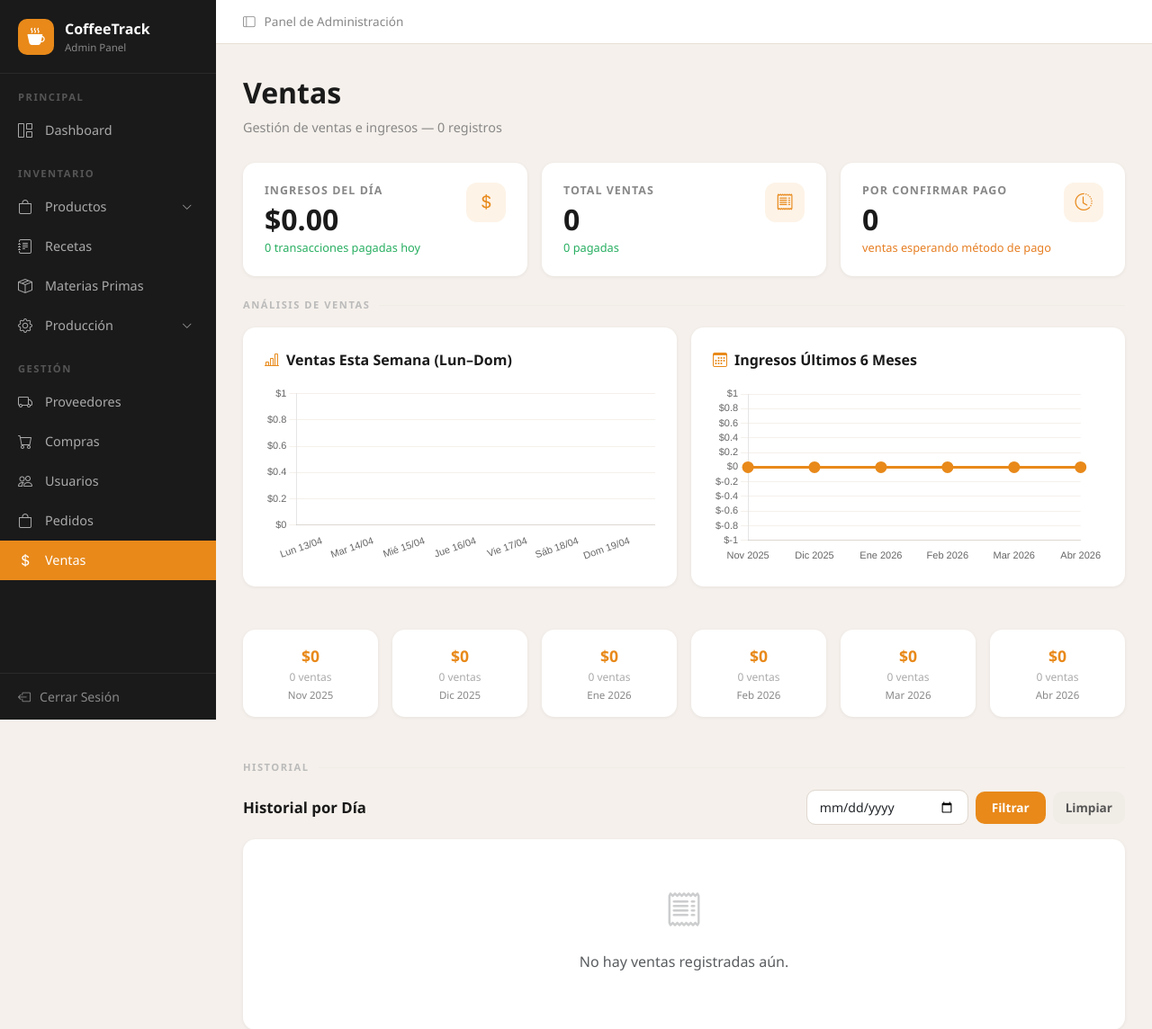
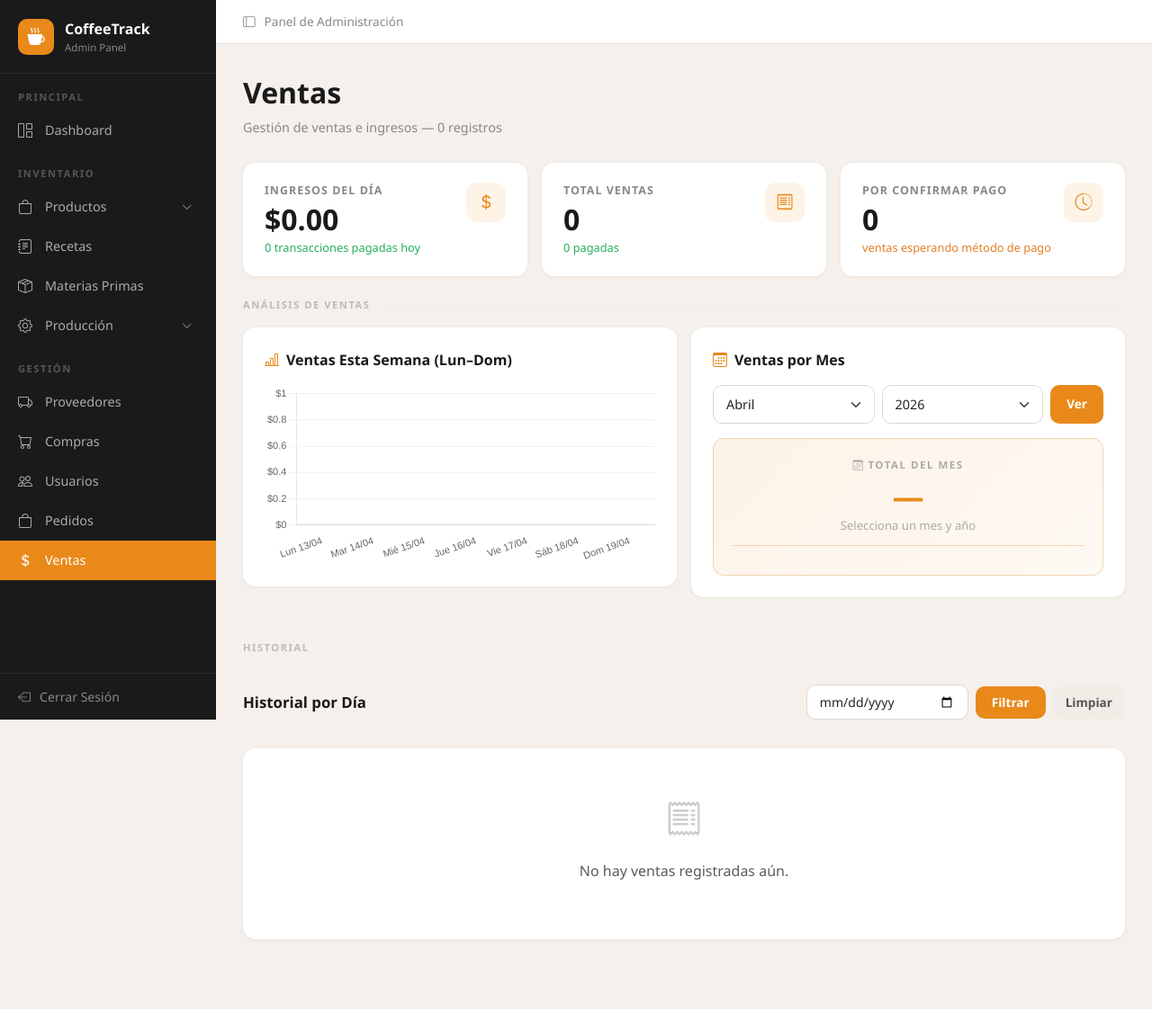
Before and after one commit to IDGS-805-23001546/coffeetrack1, a Flask app: page /admin/ventas/ in a window 1280 px wide. Shown: the top 1144 px of the page at 90% size. After the commit the page ends 1122 px from the top, so only its background shows below. Run offline with Flask 3, Linux system fonts and the light colour scheme; the visitor is signed in with stand-in values (Sample User, id 1).

Commit message:
15abr2026.CarlosRios.en vents se elimina grafico de ventas, se cambia por un modal que muestra las ventas de un mes en un año que se elija.

```diff
--- a/app/templates/admin/ventas.html
+++ b/app/templates/admin/ventas.html
@@ -150,32 +150,52 @@
         </div>
     </div>
 
-    <!-- Gráfica últimos 6 meses -->
-    <div class="col-md-6">
-        <div class="section-card">
-            <div class="section-title">
-                <i class="bi bi-calendar3" style="color:#e8891a;"></i>
-                Ingresos Últimos 6 Meses
+    <!-- Filtro por mes -->
+<div class="col-md-6">
+    <div class="section-card">
+        <div class="section-title">
+            <i class="bi bi-calendar3" style="color:#e8891a;"></i>
+            Ventas por Mes
+        </div>
+        <div class="d-flex gap-2 mb-3">
+            <select id="filtroMes" class="form-select" style="border-radius:10px; border:1px solid #e0d8d0;">
+                <option value="1">Enero</option>
+                <option value="2">Febrero</option>
+                <option value="3">Marzo</option>
+                <option value="4">Abril</option>
+                <option value="5">Mayo</option>
+                <option value="6">Junio</option>
+                <option value="7">Julio</option>
+                <option value="8">Agosto</option>
+                <option value="9">Septiembre</option>
+                <option value="10">Octubre</option>
+                <option value="11">Noviembre</option>
+                <option value="12">Diciembre</option>
+            </select>
+            <select id="filtroAnio" class="form-select" style="border-radius:10px; border:1px solid #e0d8d0;">
+                <option value="2024">2024</option>
+                <option value="2025">2025</option>
+                <option value="2026" selected>2026</option>
+                <option value="2027">2027</option>
+                <option value="2028">2028</option>
+                <option value="2029">2029</option>
+                <option value="2030">2030</option>
+            </select>
+            <button class="btn-filtrar" onclick="filtrarPorMes()">Ver</button>
+        </div>
+
+        <div id="resultadoMes" style="background:linear-gradient(135deg, #fdf3e7, #fef9f3); border:1px solid #f0d5b0; border-radius:12px; padding:20px; text-align:center;">
+            <div style="font-size:0.72rem; color:#aaa; text-transform:uppercase; letter-spacing:1.5px; font-weight:600; margin-bottom:8px;">
+                <i class="bi bi-calendar3 me-1"></i>Total del Mes
             </div>
-            <div style="position:relative; height:200px;">
-                <canvas id="chartMeses"></canvas>
-            </div>
+            <div style="font-size:2.2rem; font-weight:800; color:#e8891a; line-height:1;" id="totalMesFiltro">—</div>
+            <div style="font-size:0.82rem; color:#aaa; margin-top:6px;" id="cantMesFiltro">Selecciona un mes y año</div>
+            <div style="margin-top:12px; padding-top:12px; border-top:1px solid #f0d5b0; font-size:0.75rem; color:#bbb;" id="promedioMes"></div>
         </div>
+
     </div>
 </div>
 
-<!-- Resumen mensual -->
-<div class="row g-3 mb-4">
-    {% for i in range(meses_labels|length) %}
-    <div class="col">
-        <div class="section-card text-center py-3">
-            <div class="mes-stat-valor">${{ "%.0f"|format(meses_valores[i]) }}</div>
-            <div style="font-size:0.75rem; color:#aaa; margin: 2px 0;">{{ meses_cantidades[i] }} ventas</div>
-            <div class="mes-stat-label">{{ meses_labels[i] }}</div>
-        </div>
-    </div>
-    {% endfor %}
-</div>
 
 <!-- HISTORIAL POR DIA -->
 <div class="divider-label">Historial</div>
@@ -332,39 +352,6 @@ new Chart(document.getElementById('chartSemana'), {
     }
 });
 
-// Gráfica meses — línea
-new Chart(document.getElementById('chartMeses'), {
-    type: 'line',
-    data: {
-        labels: mesesLabels,
-        datasets: [{
-            data: mesesValores,
-            borderColor: '#e8891a',
-            backgroundColor: 'rgba(232,137,26,0.08)',
-            borderWidth: 3,
-            pointBackgroundColor: '#e8891a',
-            pointRadius: 5,
-            pointHoverRadius: 7,
-            fill: true,
-            tension: 0.4
-        }]
-    },
-    options: {
-        responsive: true, maintainAspectRatio: false,
-        plugins: {
-            legend: { display: false },
-            tooltip: {
-                callbacks: {
-                    label: ctx => ` $${ctx.raw.toFixed(2)} — ${mesesCants[ctx.dataIndex]} venta(s)`
-                }
-            }
-        },
-        scales: {
-            x: { grid: { display: false }, ticks: { font: { size: 11 } } },
-            y: { grid: { color: '#f5f0eb' }, ticks: { font: { size: 11 }, callback: v => `$${v}` } }
-        }
-    }
-});
 
 function toggleDia(header) {
     const body = header.nextElementSibling;
@@ -472,5 +459,53 @@ function abrirConfirmar(id, referencia, metodoPago) {
 const hoy = new Date().toISOString().split('T')[0];
 const diaHoy = document.querySelector(`.historial-dia[data-fecha="${hoy}"]`);
 if (diaHoy) toggleDia(diaHoy.querySelector('.historial-dia-header'));
+
+
+// Poner mes actual por defecto
+document.getElementById('filtroMes').value = new Date().getMonth() + 1;
+
+document.getElementById('filtroMes').value = new Date().getMonth() + 1;
+
+function filtrarPorMes() {
+    const mes = document.getElementById('filtroMes').value.padStart(2, '0');
+    const anio = document.getElementById('filtroAnio').value;
+    const prefijo = anio + '-' + mes;
+
+    let totalMes = 0;
+    let cantVentas = 0;
+    let diasEncontrados = 0;
+
+    document.querySelectorAll('.historial-dia').forEach(function(dia) {
+        const fecha = dia.getAttribute('data-fecha');
+        if (fecha && fecha.startsWith(prefijo)) {
+            diasEncontrados++;
+            const totalDiaEl = dia.querySelector('.dia-total');
+            if (totalDiaEl) {
+                const val = parseFloat(totalDiaEl.textContent.replace('$','').replace(',','')) || 0;
+                totalMes += val;
+            }
+            const countEl = dia.querySelector('.dia-count');
+            if (countEl) {
+                const match = countEl.textContent.match(/\d+/);
+                if (match) cantVentas += parseInt(match[0]);
+            }
+        }
+    });
+
+    const nombresMeses = ['','Enero','Febrero','Marzo','Abril','Mayo','Junio',
+                          'Julio','Agosto','Septiembre','Octubre','Noviembre','Diciembre'];
+    const label = nombresMeses[parseInt(mes)] + ' ' + anio;
+
+    document.getElementById('totalMesFiltro').textContent = '$' + totalMes.toFixed(2);
+
+    if (diasEncontrados > 0) {
+        document.getElementById('cantMesFiltro').textContent = cantVentas + ' venta(s) en ' + label;
+        const promedio = cantVentas > 0 ? (totalMes / cantVentas).toFixed(2) : '0.00';
+        document.getElementById('promedioMes').textContent = 'Promedio por venta: $' + promedio + '  ·  ' + diasEncontrados + ' día(s) con ventas';
+    } else {
+        document.getElementById('cantMesFiltro').textContent = 'Sin ventas registradas en ' + label;
+        document.getElementById('promedioMes').textContent = '';
+    }
+}
 </script>
 {% endblock %}
```
